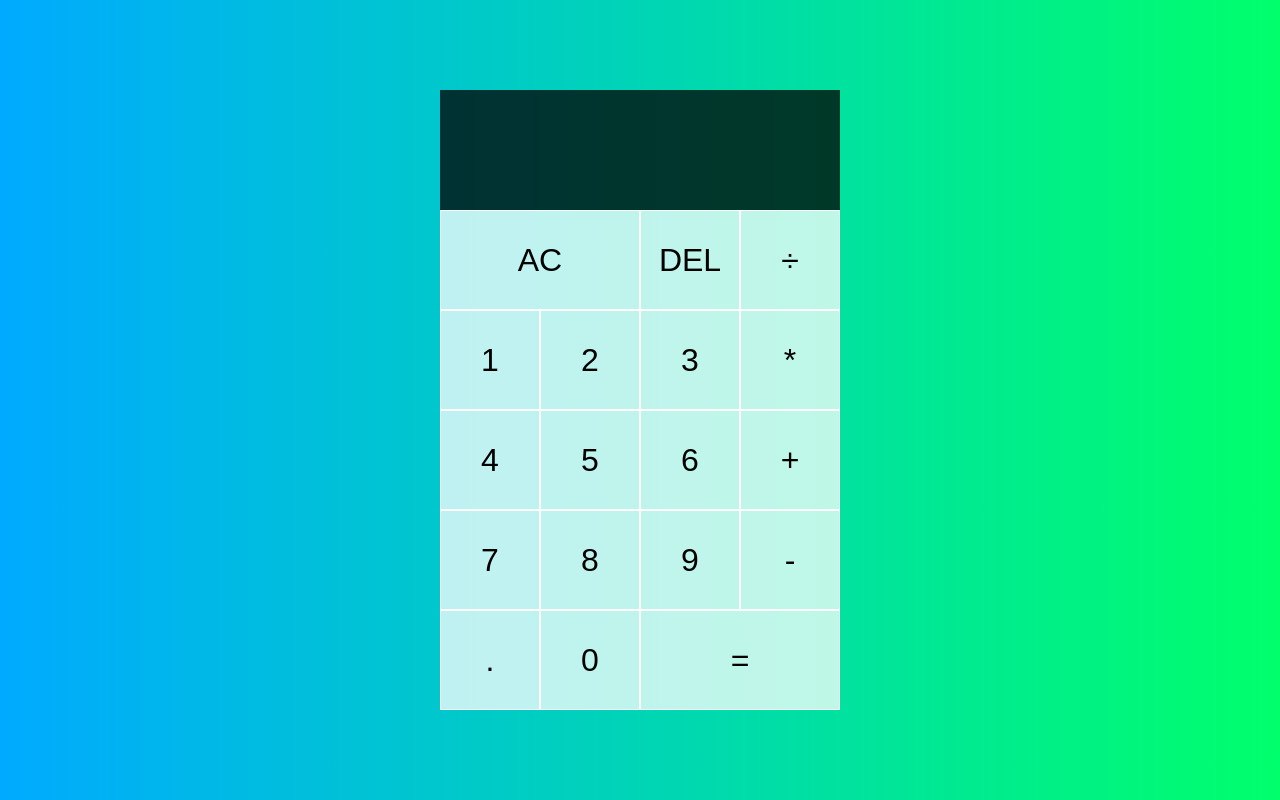
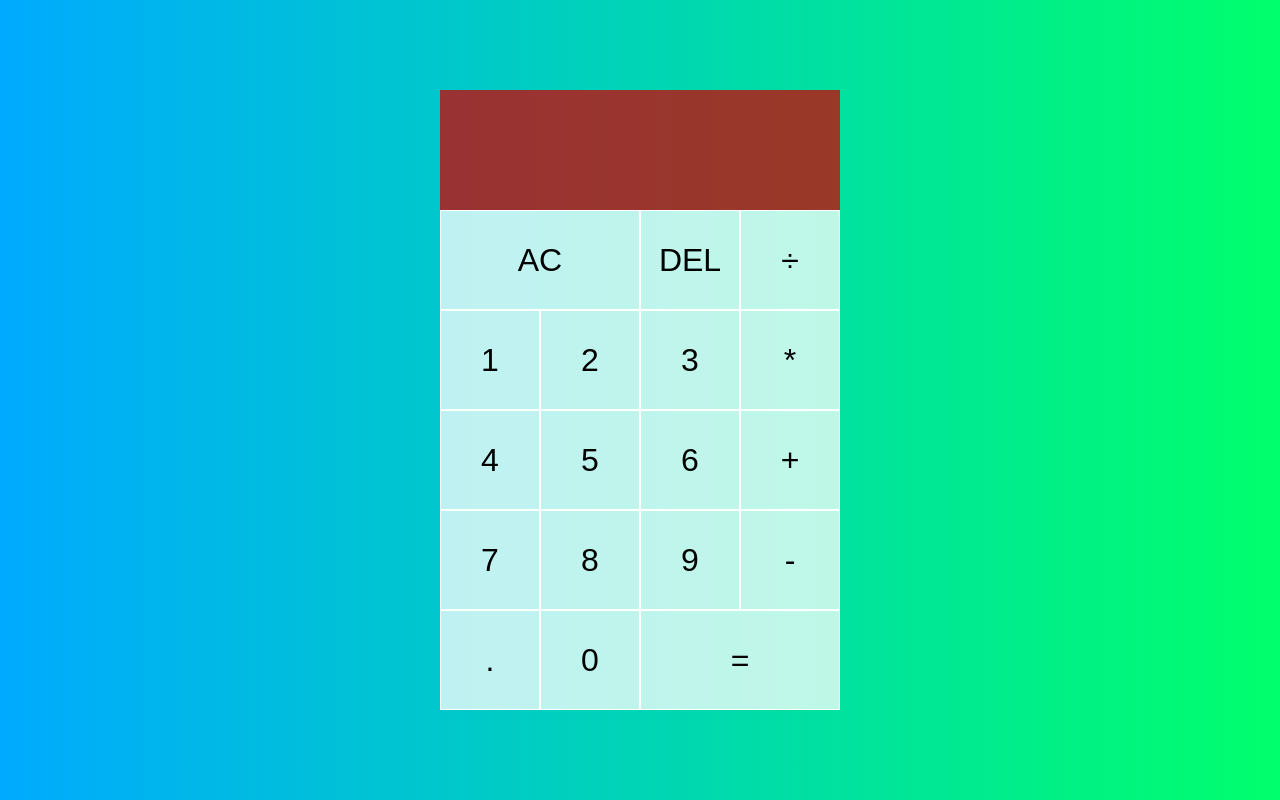
Before and after one commit to WebDevSimplified/Vanilla-JavaScript-Calculator, a plain HTML site: page index.html in a window 1280 px wide. Drawn offline with Linux system fonts and the light colour scheme.

Commit message:
chaneg bg color of the output

```diff
--- a/styles.css
+++ b/styles.css
@@ -37,7 +37,7 @@ body {
 
 .output {
   grid-column: 1 / -1;
-  background-color: rgba(0, 0, 0, .75);
+  background-color: rgba(205, 0, 0, 0.75);
   display: flex;
   align-items: flex-end;
   justify-content: space-around;
```
